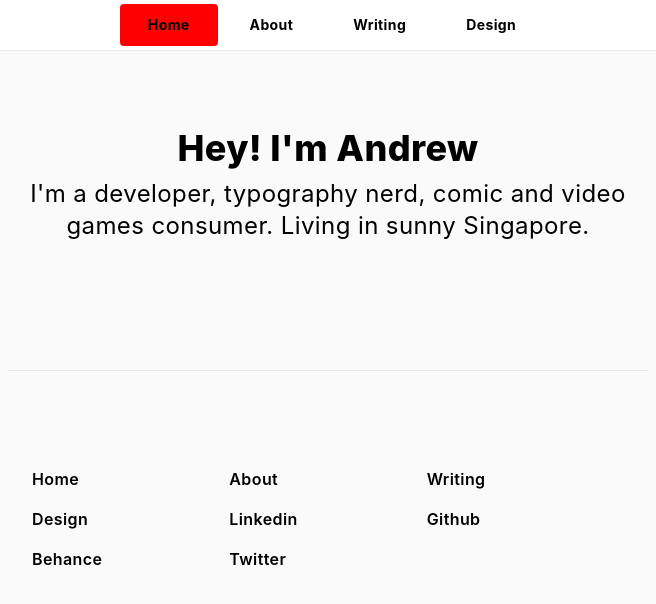
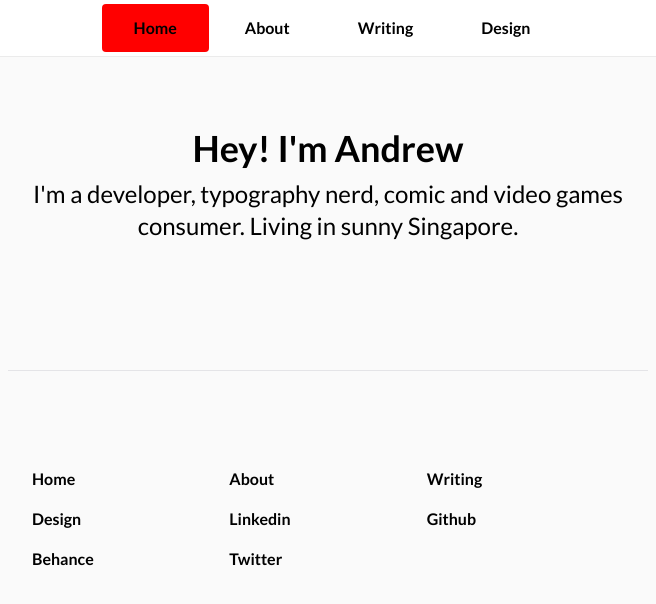
Before and after one commit to AndrewThian/andrewthian.com, a Next.js app: page / in a window 1280 px wide. Shown: the top 604 px of the page, without its empty margins (312-968 px from the left). Built offline with nearby package versions, Linux system fonts and the light colour scheme.

Commit message:
add fonts

```diff
--- a/src/components/Header/index.tsx
+++ b/src/components/Header/index.tsx
@@ -10,7 +10,6 @@ const baseStyles = css`
   position: fixed;
   top: 0px;
   left: 0px;
-  font-size: 14px;
   font-weight: bold;
   background-color: white;
 
--- a/src/pages/_app.tsx
+++ b/src/pages/_app.tsx
@@ -2,6 +2,7 @@ import { AppProps } from 'next/app'
 import { ReactElement } from 'react'
 
 import 'styles/reset.css'
+import 'styles/fonts.css'
 import 'styles/globals.css'
 
 function MyApp({ Component, pageProps }: AppProps): ReactElement {
--- a/src/pages/_document.tsx
+++ b/src/pages/_document.tsx
@@ -1,4 +1,12 @@
-import Document, { DocumentContext, DocumentInitialProps } from 'next/document'
+import Document, {
+  DocumentContext,
+  DocumentInitialProps,
+  Head,
+  Html,
+  Main,
+  NextScript,
+} from 'next/document'
+import { ReactElement } from 'react'
 import { ServerStyleSheet } from 'styled-components'
 
 export default class MyDocument extends Document {
@@ -26,4 +34,19 @@ export default class MyDocument extends Document {
       sheet.seal()
     }
   }
+
+  render(): ReactElement {
+    return (
+      <Html>
+        <Head>
+          <link rel="preload" href="/fonts/Lato-Regular.ttf" as="font" crossOrigin="" />
+          <link rel="preload" href="/fonts/Lato-Bold.ttf" as="font" crossOrigin="" />
+        </Head>
+        <body>
+          <Main />
+          <NextScript />
+        </body>
+      </Html>
+    )
+  }
 }
--- /dev/null
+++ b/styles/fonts.css
@@ -0,0 +1,13 @@
+@font-face {
+  font-family: 'Lato';
+  src: url('/fonts/Lato-Regular.ttf') format('truetype');
+  font-weight: 400;
+  font-display: swap;
+}
+
+@font-face {
+  font-family: 'Lato';
+  src: url('/fonts/Lato-Bold.ttf') format('truetype');
+  font-weight: 700;
+  font-display: swap;
+}
--- a/styles/globals.css
+++ b/styles/globals.css
@@ -1,6 +1,5 @@
 html {
   font-size: 16px;
   background-color: #FAFAFA;
-  font-family: -apple-system, BlinkMacSystemFont, 'Segoe UI', Roboto, Oxygen, Ubuntu, Cantarell, 'Open Sans', 'Helvetica Neue', sans-serif;
-  letter-spacing: 0.4px;
+  font-family: 'Lato', -apple-system, BlinkMacSystemFont, 'Segoe UI', Roboto, Oxygen, Ubuntu, Cantarell, 'Open Sans', 'Helvetica Neue', sans-serif;
 }
```
Also changed, not shown: public/fonts/Lato-Bold.ttf (added), public/fonts/Lato-Regular.ttf (added).
